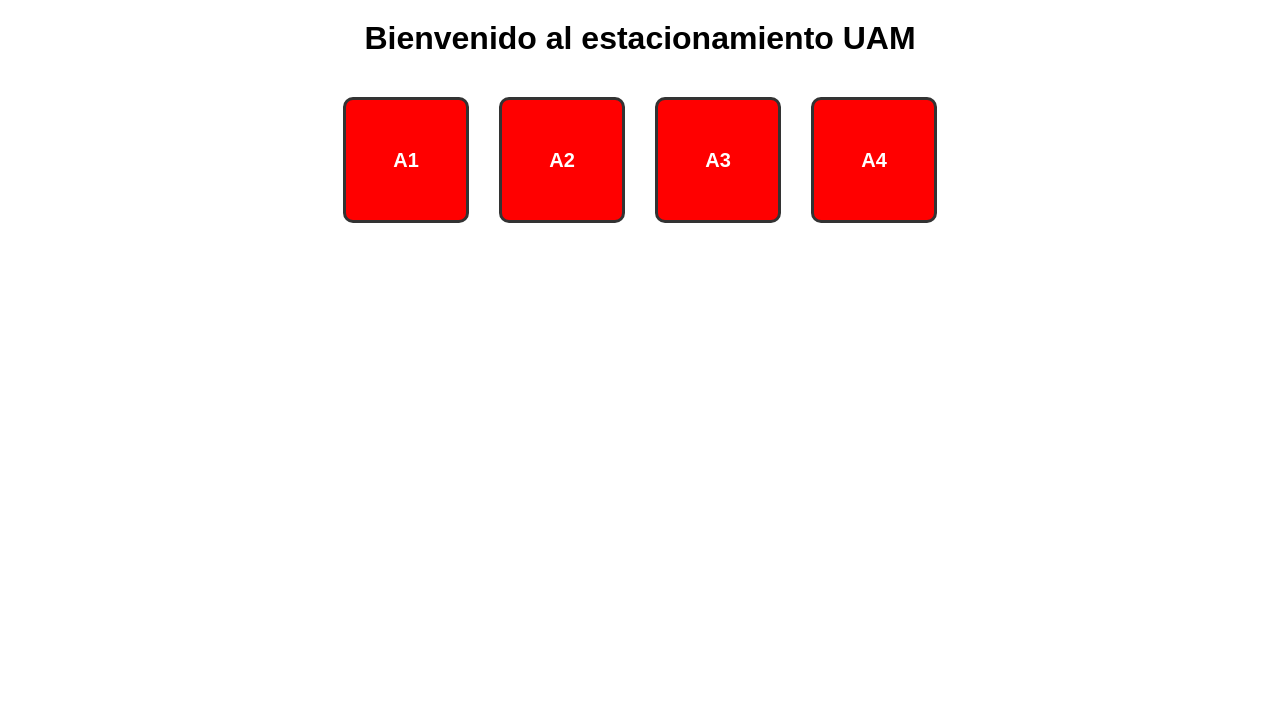
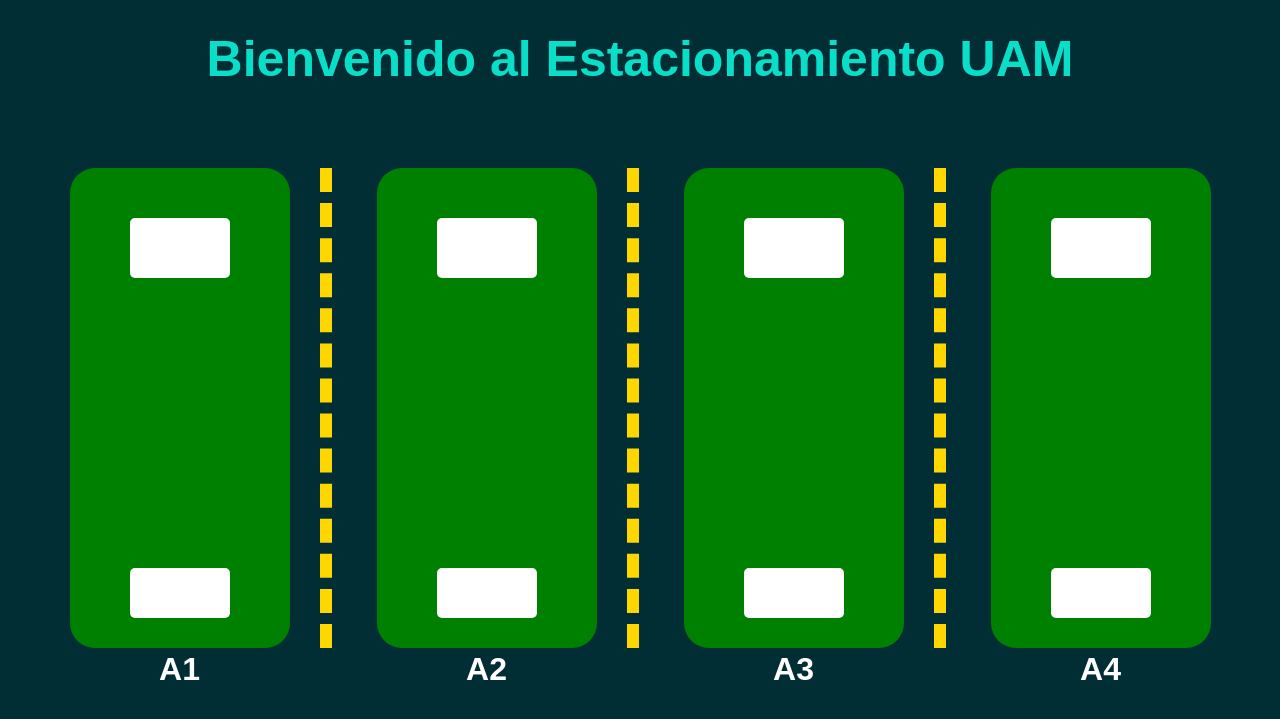
Before and after one commit to Fergago20/parqueoInteligente, a Flask app: page / in a window 1280 px wide. Shown: the top 719 px of the page. Run offline with Flask 3, Linux system fonts and the light colour scheme.

Commit message:
parqueo completo

```diff
--- a/Templates/index.html
+++ b/Templates/index.html
@@ -1,65 +1,137 @@
-<!-- archivo: templates/index.html -->
 <!DOCTYPE html>
 <html lang="es">
 <head>
-    <meta charset="UTF-8">
+  <meta charset="UTF-8" />
   <title>Estacionamiento UAM</title>
   <style>
     body {
       font-family: Arial, sans-serif;
       text-align: center;
+      background-color: #012d35;
     }
+
     h1 {
-            margin-top: 20px;
+      margin-top: 30px;
+      color: #09DEC9;
+      font-size: 50px;
     }
-        .grid {
+
+    .parking-wrapper {
+      position: relative;
       display: flex;
       justify-content: center;
+      align-items: flex-start;
       gap: 30px;
-            margin-top: 40px;
+      margin-top: 80px;
     }
+
     .slot {
-            width: 120px;
-            height: 120px;
-            border: 3px solid #333;
-            border-radius: 10px;
-            display: flex;
-            align-items: center;
-            justify-content: center;
-            font-size: 20px;
+      width: 220px;
+      height: 480px;
+      position: relative;
+    }
+
+    .car {
+      width: 100%;
+      height: 100%;
+      background-color: green;
+      border-radius: 25px;
+      position: relative;
+      transition: background-color 0.3s;
+    }
+
+    .car.rojo {
+      background-color: red;
+    }
+
+    .car::before,
+    .car::after {
+      content: '';
+      position: absolute;
+      background-color: white;
+      border-radius: 5px;
+    }
+
+    .car::before {
+      width: 100px;
+      height: 60px;
+      top: 50px;
+      left: 50%;
+      transform: translateX(-50%);
+    }
+
+    .car::after {
+      width: 100px;
+      height: 50px;
+      bottom: 30px;
+      left: 50%;
+      transform: translateX(-50%);
+    }
+
+    .label {
+      position: absolute;
+      bottom: -40px;
+      width: 100%;
+      text-align: center;
       font-weight: bold;
+      font-size: 32px;
       color: white;
     }
-        .verde {
-            background-color: green;
-        }
-        .rojo {
-            background-color: red;
+
+    .divider {
+      width: 15px;
+      height: 480px;
+      border-left: 12px dashed gold;
     }
   </style>
 </head>
 <body>
-    <h1>Bienvenido al estacionamiento UAM</h1>
-    <div class="grid">
-        <div class="slot" id="A1">A1</div>
-        <div class="slot" id="A2">A2</div>
-        <div class="slot" id="A3">A3</div>
-        <div class="slot" id="A4">A4</div>
+  <h1>Bienvenido al Estacionamiento UAM</h1>
+
+  <div class="parking-wrapper">
+    <div class="slot">
+      <div class="car" id="A1"></div>
+      <div class="label">A1</div>
+    </div>
+    <div class="divider"></div>
+    <div class="slot">
+      <div class="car" id="A2"></div>
+      <div class="label">A2</div>
+    </div>
+    <div class="divider"></div>
+    <div class="slot">
+      <div class="car" id="A3"></div>
+      <div class="label">A3</div>
+    </div>
+    <div class="divider"></div>
+    <div class="slot">
+      <div class="car" id="A4"></div>
+      <div class="label">A4</div>
+    </div>
   </div>
 
   <script>
-        async function actualizar() {
-            const res = await fetch('/estado');
-            const data = await res.json();
-
-            for (let slot in data) {
-                const el = document.getElementById(slot);
-                el.className = 'slot ' + data[slot];
+    function actualizarEstado() {
+      fetch("/estado")
+        .then(response => response.json())
+        .then(data => {
+          console.log(data); // Para depuración en consola
+          for (let espacio in data) {
+            const elemento = document.getElementById(espacio);
+            if (elemento) {
+              if (data[espacio] === "rojo") {
+                elemento.classList.add("rojo");
+              } else {
+                elemento.classList.remove("rojo");
               }
             }
+          }
+        })
+        .catch(error => console.error("Error al actualizar:", error));
+    }
 
-        setInterval(actualizar, 1000);  // Actualiza cada segundo
-        actualizar();  // Carga inicial
+    setInterval(actualizarEstado, 1000);
+    actualizarEstado();
   </script>
 </body>
 </html>
--- a/app.py
+++ b/app.py
@@ -1,57 +1,66 @@
-from flask import Flask, jsonify, render_template
+import threading
+import time
 import serial
 import serial.tools.list_ports
-import threading
-import time
+from flask import Flask, render_template, jsonify
 
 app = Flask(__name__)
-estados = {"A1": "rojo", "A2": "rojo", "A3": "rojo", "A4": "rojo"}
+
+# Estado inicial
+espacios = {
+    "A1": "verde",
+    "A2": "verde",
+    "A3": "verde",
+    "A4": "verde"
+}
+
+@app.route("/")
+def index():
+    return render_template("index.html")
+
+@app.route("/estado")
+def estado():
+    return jsonify(espacios)
+
+# ---------------- SERIAL ----------------
+
 arduino = None
 
 def detectar_puerto():
     puertos = serial.tools.list_ports.comports()
     for puerto in puertos:
-        if "Arduino" in puerto.description or "CH340" in puerto.description or "USB-SERIAL" in puerto.description:
+        if "USB Serial Device" in puerto.description:
             return puerto.device
     return None
 
-def iniciar_arduino():
+def leer_arduino():
     global arduino
-    puerto_detectado = detectar_puerto()
-    if puerto_detectado:
-        try:
-            arduino = serial.Serial(puerto_detectado, 9600, timeout=1)
-            print(f"Arduino conectado en {puerto_detectado}")
-        except serial.SerialException as e:
-            print(f"No se pudo abrir el puerto {puerto_detectado}: {e}")
-    else:
-        print("No se detectó ningún Arduino conectado.")
+    puerto = detectar_puerto()
+    if puerto is None:
+        print("❌ Arduino no detectado.")
+        return
+    try:
+        arduino = serial.Serial(puerto, 9600, timeout=1)
+        print(f"✅ Conectado a {puerto}")
+        time.sleep(2)
+        while True:
+            if arduino.in_waiting > 0:
+                mensaje = arduino.readline().decode().strip()
+                print(f"📩 Recibido: {mensaje}")
+                actualizar_espacios_desde_serial(mensaje)
+    except Exception as e:
+        print(f"⚠️ Error al leer Arduino: {e}")
 
-def leer_datos():
-    global estados
-    while True:
-        try:
-            if arduino and arduino.in_waiting:
-                linea = arduino.readline().decode('utf-8').strip()
-                print(f"Datos recibidos: {linea}")  # Log para depurar
-                if linea:
-                    disponibles = linea.split(",")
-                    for slot in estados:
-                        estados[slot] = "verde" if slot in disponibles else "rojo"
-        except Exception as e:
-            print("Error leyendo desde el Arduino:", e)
-        time.sleep(0.1)
+def actualizar_espacios_desde_serial(mensaje):
+    ocupados = mensaje.split(",") if mensaje != "ninguno" else []
+    for slot in espacios.keys():
+        espacios[slot] = "rojo" if slot in ocupados else "verde"
 
-@app.route('/')
-def index():
-    return render_template('index.html')
+# ---------------- MAIN ----------------
 
-@app.route('/estado')
-def estado():
-    return jsonify(estados)
+if __name__ == "__main__":
+    hilo_serial = threading.Thread(target=leer_arduino)
+    hilo_serial.daemon = True
+    hilo_serial.start()
 
-if __name__ == '__main__':
-    iniciar_arduino()
-    hilo = threading.Thread(target=leer_datos, daemon=True)
-    hilo.start()
-    app.run(debug=True)
+    app.run(debug=False)
```
Lines whose indentation alone changed are shown as unchanged.
